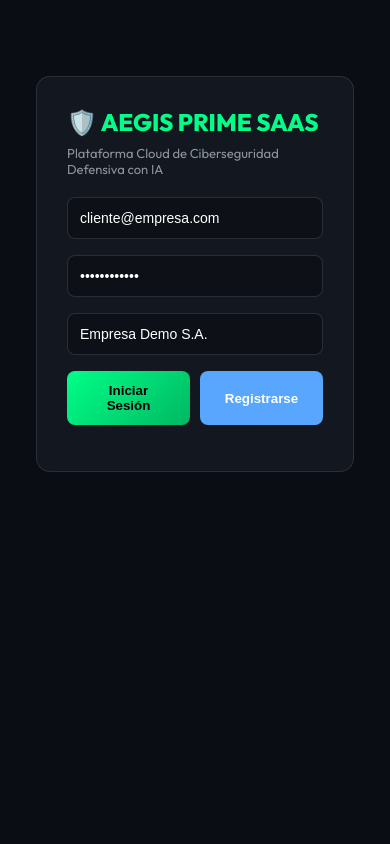
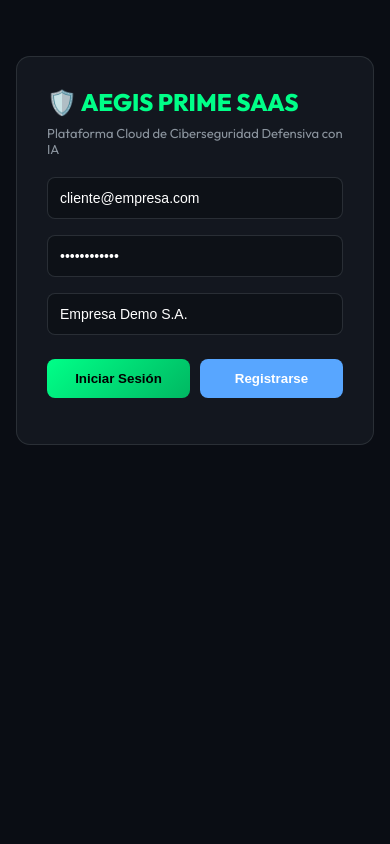
Before and after one commit to Eduardo1127/aegis-saas-cloud-platform, a Flask app: page / in a window 390 px wide. Run offline with Flask 3, Linux system fonts and the light colour scheme.

Commit message:
fix: make SaaS web layout 100% responsive for smartphones and tablets

```diff
--- a/static/css/saas_style.css
+++ b/static/css/saas_style.css
@@ -1,6 +1,6 @@
 :root {
     --bg-dark: #0a0d14;
-    --card-bg: rgba(22, 27, 34, 0.75);
+    --card-bg: rgba(22, 27, 34, 0.85);
     --border-color: rgba(48, 54, 61, 0.8);
     --accent-green: #00ff88;
     --accent-blue: #58a6ff;
@@ -62,6 +62,7 @@ body {
     flex: 1;
     padding: 36px;
     overflow-y: auto;
+    width: 100%;
 }
 
 .header-bar {
@@ -69,6 +70,8 @@ body {
     justify-content: space-between;
     align-items: center;
     margin-bottom: 30px;
+    flex-wrap: wrap;
+    gap: 16px;
 }
 
 .title-header h1 {
@@ -86,7 +89,7 @@ body {
 
 .grid-cards {
     display: grid;
-    grid-template-columns: repeat(auto-fit, minmax(280px, 1fr));
+    grid-template-columns: repeat(auto-fit, minmax(240px, 1fr));
     gap: 20px;
     margin-bottom: 30px;
 }
@@ -107,9 +110,10 @@ body {
 }
 
 .card-value {
-    font-size: 28px;
+    font-size: 26px;
     font-weight: 800;
     color: var(--accent-green);
+    word-break: break-word;
 }
 
 .btn-primary {
@@ -132,8 +136,9 @@ body {
     border: 1px solid var(--border-color);
     padding: 30px;
     border-radius: 14px;
-    max-width: 400px;
+    max-width: 440px;
     margin: 40px auto;
+    width: 100%;
 }
 
 .input-field {
@@ -144,11 +149,12 @@ body {
     border-radius: 8px;
     color: #fff;
     margin-bottom: 16px;
+    font-size: 14px;
 }
 
 .pricing-table {
     display: grid;
-    grid-template-columns: repeat(3, 1fr);
+    grid-template-columns: repeat(auto-fit, minmax(220px, 1fr));
     gap: 20px;
     margin-top: 20px;
 }
@@ -166,8 +172,62 @@ body {
 }
 
 .price-val {
-    font-size: 36px;
+    font-size: 32px;
     font-weight: 800;
     color: var(--accent-green);
-    margin: 16px 0;
+    margin: 14px 0;
 }
+
+/* ==========================================================================
+   MOBILE & TABLET RESPONSIVE STYLES (iOS / Android)
+   ========================================================================== */
+@media (max-width: 768px) {
+    body {
+        flex-direction: column;
+    }
+
+    .sidebar {
+        width: 100%;
+        border-right: none;
+        border-bottom: 1px solid var(--border-color);
+        padding: 16px;
+    }
+
+    .brand {
+        margin-bottom: 16px;
+        font-size: 18px;
+    }
+
+    .nav-item {
+        display: inline-block;
+        margin-bottom: 4px;
+        margin-right: 6px;
+        padding: 8px 12px;
+        font-size: 13px;
+    }
+
+    .main-content {
+        padding: 16px;
+    }
+
+    .title-header h1 {
+        font-size: 20px;
+    }
+
+    .grid-cards {
+        grid-template-columns: 1fr;
+    }
+
+    .pricing-table {
+        grid-template-columns: 1fr;
+    }
+
+    .card {
+        padding: 16px;
+    }
+
+    .btn-primary {
+        width: 100%;
+        margin-top: 8px;
+    }
+}
--- a/templates/index.html
+++ b/templates/index.html
@@ -5,7 +5,7 @@
     <meta name="viewport" content="width=device-width, initial-scale=1.0">
     <title>Aegis Prime SaaS Cloud Platform — Eduardo Mexquitic Rodriguez (EMR)</title>
     <link href="https://fonts.googleapis.com/css2?family=Outfit:wght@400;600;800&display=swap" rel="stylesheet">
-    <link rel="stylesheet" href="{{ url_for('static', filename='css/saas_style.css') }}?v=2.0">
+    <link rel="stylesheet" href="{{ url_for('static', filename='css/saas_style.css') }}?v=3.0">
     <style>
         :root {
             --bg-dark: #0a0d14;
@@ -24,22 +24,35 @@
         .brand { font-size: 20px; font-weight: 800; color: var(--accent-green); margin-bottom: 30px; display: flex; align-items: center; gap: 10px; }
         .nav-item { padding: 12px 16px; border-radius: 8px; color: var(--text-muted); cursor: pointer; margin-bottom: 8px; font-weight: 600; transition: all 0.2s; }
         .nav-item:hover, .nav-item.active { background: rgba(0, 255, 136, 0.1); color: var(--accent-green); }
-        .main-content { flex: 1; padding: 36px; overflow-y: auto; }
-        .header-bar { display: flex; justify-content: space-between; align-items: center; margin-bottom: 30px; }
+        .main-content { flex: 1; padding: 36px; overflow-y: auto; width: 100%; }
+        .header-bar { display: flex; justify-content: space-between; align-items: center; margin-bottom: 30px; flex-wrap: wrap; gap: 16px; }
         .title-header h1 { font-size: 26px; font-weight: 700; }
         .badge-cloud { background: rgba(88, 166, 255, 0.15); color: var(--accent-blue); padding: 4px 12px; border-radius: 20px; font-size: 12px; }
-        .grid-cards { display: grid; grid-template-columns: repeat(auto-fit, minmax(280px, 1fr)); gap: 20px; margin-bottom: 30px; }
+        .grid-cards { display: grid; grid-template-columns: repeat(auto-fit, minmax(240px, 1fr)); gap: 20px; margin-bottom: 30px; }
         .card { background: var(--card-bg); backdrop-filter: blur(12px); border: 1px solid var(--border-color); border-radius: 12px; padding: 24px; box-shadow: 0 8px 32px rgba(0,0,0,0.3); }
         .card-title { font-size: 14px; color: var(--text-muted); margin-bottom: 8px; }
-        .card-value { font-size: 28px; font-weight: 800; color: var(--accent-green); }
+        .card-value { font-size: 26px; font-weight: 800; color: var(--accent-green); word-break: break-word; }
         .btn-primary { background: linear-gradient(135deg, #00ff88, #00b862); color: #000; font-weight: 700; border: none; padding: 12px 24px; border-radius: 8px; cursor: pointer; transition: transform 0.2s; }
         .btn-primary:hover { transform: translateY(-2px); }
-        .auth-modal { background: var(--card-bg); border: 1px solid var(--border-color); padding: 30px; border-radius: 14px; max-width: 440px; margin: 40px auto; }
+        .auth-modal { background: var(--card-bg); border: 1px solid var(--border-color); padding: 30px; border-radius: 14px; max-width: 440px; margin: 40px auto; width: 100%; }
         .input-field { width: 100%; padding: 12px; background: #0d1117; border: 1px solid var(--border-color); border-radius: 8px; color: #fff; margin-bottom: 16px; font-size: 14px; }
         .pricing-table { display: grid; grid-template-columns: repeat(auto-fit, minmax(220px, 1fr)); gap: 20px; margin-top: 20px; }
         .price-card { background: var(--card-bg); border: 1px solid var(--border-color); border-radius: 12px; padding: 24px; text-align: center; }
         .price-card.featured { border-color: var(--accent-green); }
         .price-val { font-size: 32px; font-weight: 800; color: var(--accent-green); margin: 14px 0; }
+
+        @media (max-width: 768px) {
+            body { flex-direction: column; }
+            .sidebar { width: 100%; border-right: none; border-bottom: 1px solid var(--border-color); padding: 16px; }
+            .brand { margin-bottom: 16px; font-size: 18px; }
+            .nav-item { display: inline-block; margin-bottom: 4px; margin-right: 6px; padding: 8px 12px; font-size: 13px; }
+            .main-content { padding: 16px; }
+            .title-header h1 { font-size: 20px; }
+            .grid-cards { grid-template-columns: 1fr; }
+            .pricing-table { grid-template-columns: 1fr; }
+            .card { padding: 16px; }
+            .btn-primary { width: 100%; margin-top: 8px; }
+        }
     </style>
 </head>
 <body>
@@ -159,6 +172,6 @@
 
     </div>
 
-    <script src="{{ url_for('static', filename='js/saas_app.js') }}?v=2.0"></script>
+    <script src="{{ url_for('static', filename='js/saas_app.js') }}?v=3.0"></script>
 </body>
 </html>
```
